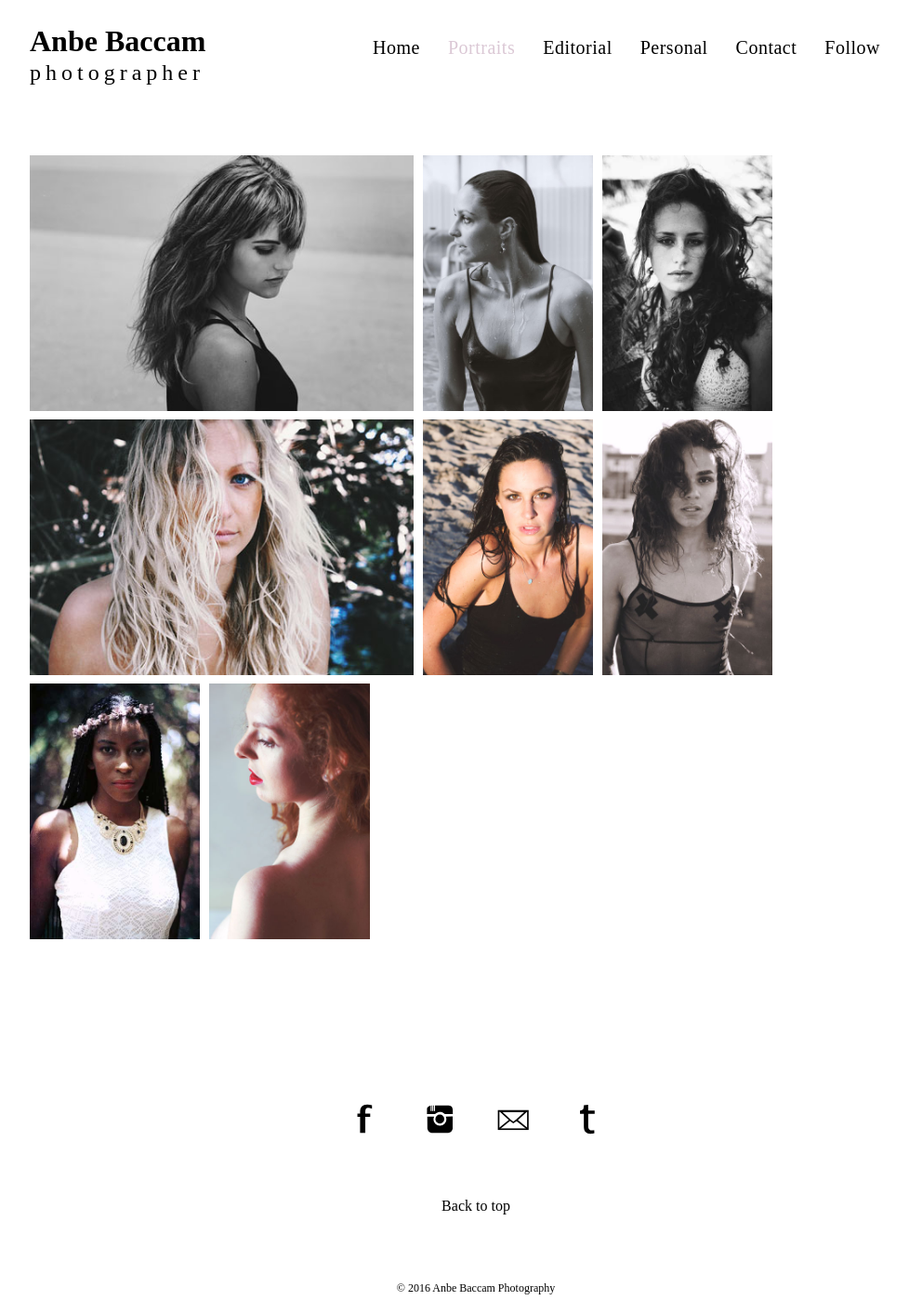
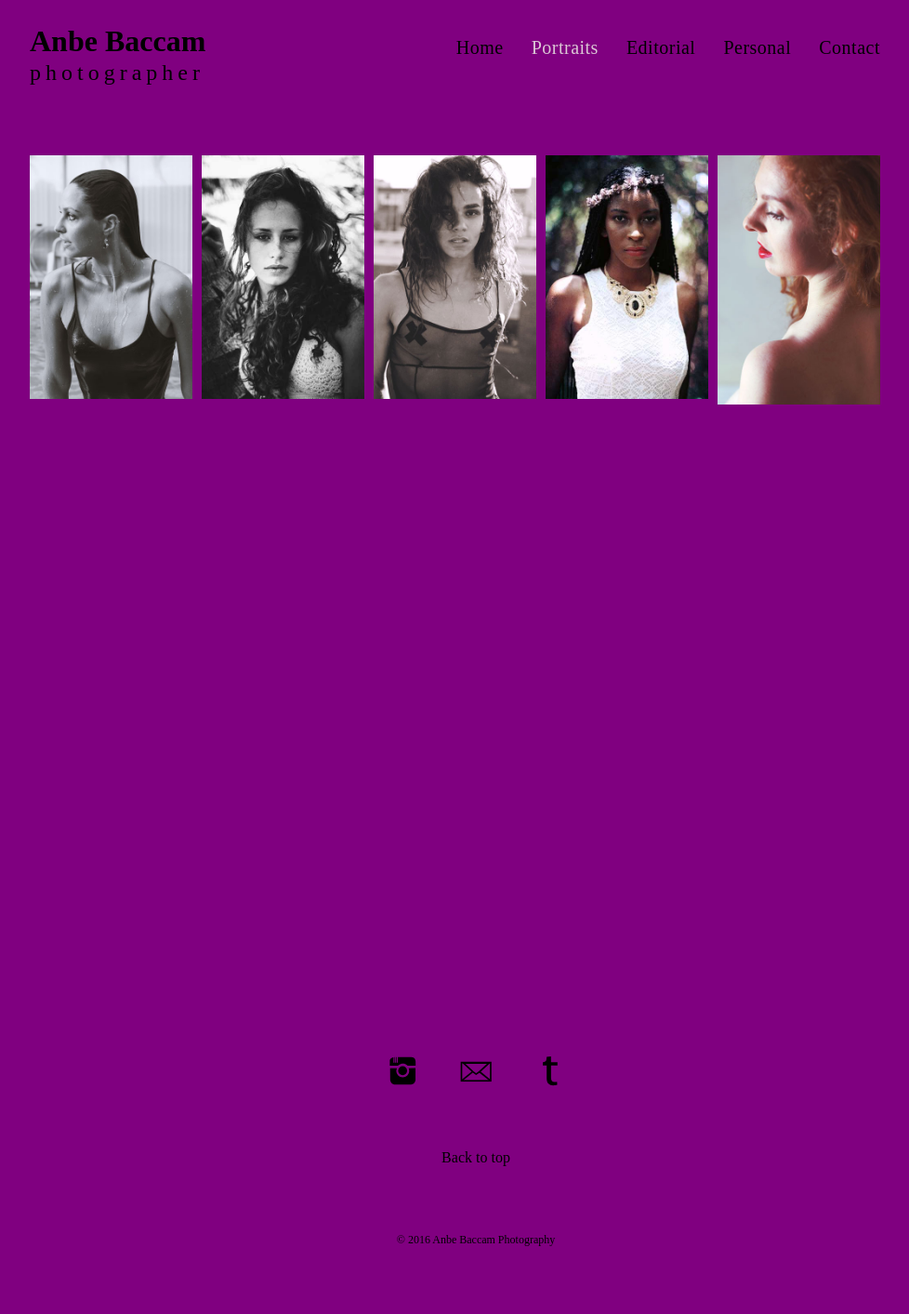
Before and after one commit to Mightynumnums/anbe2, a PHP site: page /portraits.html in a window 1280 px wide. Shown: the whole page at 93% size, without its empty margins (128-1106 px from the left). After the commit the page ends 1340 px from the top, so only its background shows below. Run offline with PHP 8.4, Linux system fonts and the light colour scheme; some libraries are stand-ins or nearby versions; some web fonts are replaced.

Commit message:
mq gallery fixed, css and html cleaned up and simplified, un-needed classes removed

```diff
--- a/contact.html
+++ b/contact.html
@@ -24,7 +24,6 @@
 			<li class="menu3 item"><a href="editorial.html">Editorial</a></li>
 			<li class="menu4 item"><a href="personal.html">Personal</a></li>
 			<li class="menu5 item"><a href="contact.html" class="active">Contact</a></li>
-			<li class="menu6 item"><a href="#follow me">Follow</a></li>
 		</ul>
 	</div>
 
@@ -46,8 +45,7 @@
 
 
 
-	<div class="contact" id="follow me">
-		<div class="fb social"><a href="soon.jpg"><img src="svg/aFB copy.svg"></a></div>
+	<div class="contact">
 		<div class="insta social"><a href="https://www.instagram.com/abaccam/"><img src="svg/ainsta copy.svg"></a></div>
 		<div class="mail social"><a href="mailto:anbebaccam@abaccam.com"><img src="svg/amail copy.svg"></a></div>
 		<div class="tumblr social"><a href="http://anbengbc.tumblr.com/"><img src="svg/tumblr.svg"></a></div>
--- a/index.html
+++ b/index.html
@@ -28,7 +28,6 @@
 			<li class="menu3 item"><a href="editorial.html">Editorial</a></li>
 			<li class="menu4 item"><a href="#personal.html">Personal</a></li>
 			<li class="menu5 item"><a href="contact.html">Contact</a></li>
-			<li class="menu6 item"><a href="#follow me">Follow</a></li>
 		</ul>
 	</div>
 
@@ -58,8 +57,7 @@
 		</p>
 	</div>
 
-	<div class="contact" id="follow me">
-		<div class="fb social"><a href="soon.jpg"><img src="svg/aFB copy.svg"></a></div>
+	<div class="contact">
 		<div class="insta social"><a href="https://www.instagram.com/abaccam/"><img src="svg/ainsta copy.svg"></a></div>
 		<div class="mail social"><a href="mailto:anbe@anbebaccam.com"><img src="svg/amail copy.svg"></a></div>
 		<div class="tumblr social"><a href="http://anbengbc.tumblr.com/"><img src="svg/tumblr.svg"></a></div>
--- a/index/css/main.css
+++ b/index/css/main.css
@@ -41,14 +41,14 @@ footer {
 	margin-bottom: 20px;
 }
 
-h3{
+h3 {
 	font-weight: 700;
 }
 
 
 /******************CONTACT PAGE CSS!!!******************/
 
-.getintouch{
+.getintouch {
 	margin-top: 80px;
 	margin-bottom: 50px;
 
@@ -59,7 +59,7 @@ h3{
 	margin: 0;
 }
 
-.contactnav h3{
+.contactnav h3 {
 	margin: 0 0 4px 0;
 	font-size: 1.75em;
 }
@@ -72,7 +72,7 @@ h3{
 .callemail a:hover {
 	border-bottom: 2px solid black;
 }
-.profilepic img{
+.profilepic img {
 	height: 200px;
 	width: 200px;
 	border-radius: 50%;
@@ -196,9 +196,7 @@ h3{
 
 /* ------------GALLERY ----------- */
 
-.container2,
-.container3,
-.container4 {
+.container {
 	min-height: 100vh;
 	height: 50%;
 	width:  95%;
@@ -206,13 +204,12 @@ h3{
 	display: flex;
 	flex-flow: row wrap;
 	align-content: space-between;
-	justify-content: flex-start;
+	justify-content: center;
 }
 
-.galleryP img,
 .gallery img {
-	height: 250px;
-	width:auto;
+	height: auto;
+	width:300px;
 	margin: 10px 10px 0 0;
 }
 
@@ -222,6 +219,7 @@ h3{
 
 @media only screen and (min-width: 480px) {
 	body{
+		background-color: yellow;
 		width: 75%;
 		text-align: justify;
 	}
@@ -273,43 +271,33 @@ h3{
 	}
 
 	.contact img {
-	padding: 10px 10px;
-	height: 60px;
-	width: 60px;
+		padding: 10px 10px;
+		height: 60px;
+		width: 60px;
 	}
 
 	.profilepic {
 		display: block;
 		text-align: center;
 	}
-		.container2,
-	.container3,
-	.container4 {
+
+	.container {
 		width: 75%;
 		margin: 50px auto;
+		align-content: flex-start;
+		justify-content: center;
 
 	}
 
-
-	.galleryP img {
-		height: 300px;
-		width: auto;
+	.gallery img {
 		margin: 5px 10px 0 0;
 	}
-
-
-	.gallery img {
-		height: 200px;
-		width: auto;
-		margin: 5px 10px 0 0;
-	}
-
-
 }
 
 
 @media only screen and (min-width: 768px) {
 	body{
+		background-color: teal;
 		width: 95%;
 	}
 
@@ -321,15 +309,29 @@ h3{
 	.fade {
 		margin-top: 120px;
 		}
-		.main-head{
+
+	.main-head{
 		float: left;
 		margin-left: -10px;
+	}
+	.container {
+		align-content: flex-start;
+		justify-content: center;
+	}
+
+	.gallery img {
+		height: auto;
+		width: 200px;
+
 	}
 }
 
 @media only screen and (min-width: 900px) {
+	body {
+		background-color: orange;
+	}
 
-	.main-head{
+	.main-head {
 		display: inline-block;
 		margin-top: 10px;
 	}
@@ -340,16 +342,16 @@ h3{
 		justify-content: space-around;
 	}
 
-	.navigation li{
+	.navigation li {
 		padding-right: 20px;
 		font-size: 1.25em;
 	}
 
-	.main-head{
+	.main-head {
 		float: right;
 	}
 
-	.info p{
+	.info p {
 		display: block;
 		width: 60%;
 		text-align: justify-all;
@@ -367,6 +369,9 @@ h3{
 }
 
 @media only screen and (min-width: 1035px) {
+	body {
+		background-color: lime;
+	}
 
 	.main-head {
 		float: right;
@@ -374,7 +379,8 @@ h3{
 }
 
 @media (min-width: 1224px) {
-	body{
+	body {
+		background-color: purple;
 		margin-top: 5px;
 		width: 75%;
 	}
@@ -399,15 +405,19 @@ h3{
 	.fade {
 		margin-top: 25px;
 	}
-	.container2,
-	.container3,
-	.container4 {
+
+	.container {
 		width: 100%;
+		flex-wrap: no-wrap;
+		align-content: flex-start;
+		justify-content: flex-start;
 	}
-	.gallery img,
-	.galleryP img {
-		height: 275px;
+
+	.gallery img {
+		height: auto;
+		width: 175px;
 
 	}
 
+
 }
--- a/portraits.html
+++ b/portraits.html
@@ -27,23 +27,21 @@
 			<li class="menu3 item"><a href="editorial.html">Editorial</a></li>
 			<li class="menu4 item"><a href="#contact">Personal</a></li>
 			<li class="menu5 item"><a href="contact.html">Contact</a></li>
-			<li class="menu6 item"><a href="#follow me">Follow</a></li>
 		</ul>
 	</div>
 
-	<div class="container2">
-		<div class="galleryP"><a href="portraits/portraits_img/ocean.jpg" data-lightbox="portraits"><img src="portraits/TNocean.jpg"></a></div>
-		<div class="galleryP"><a href="portraits/portraits_img/bathingsuit.jpg" data-lightbox="portraits"><img src="portraits/TNbathingsuit.jpg"></a></div>
-		<div class="galleryP"><a href="portraits/portraits_img/curls.jpg" data-lightbox="portraits"><img src="portraits/TNcurls.jpg"></a></div>
-		<div class="galleryP"><a href="portraits/portraits_img/blue.jpg" data-lightbox="portraits"><img src="portraits/TNblue.jpg"></a></div>
-		<div class="galleryP"><a href="portraits/portraits_img/strapoff.jpg" data-lightbox="portraits"><img src="portraits/TNstrapoff.jpg"></a></div>
-		<div class="galleryP"><a href="portraits/portraits_img/xx.jpg" data-lightbox="portraits"><img src="portraits/TNxx.jpg"></a></div>
-		<div class="galleryP"><a href="portraits/portraits_img/queen.jpg" data-lightbox="portraits"><img src="portraits/TNqueen.jpg"></a></div>
-		<div class="galleryP"><a href="portraits/portraits_img/jessshoulder.jpg" data-lightbox="portraits"><img src="portraits/TNjessshoulder.jpg"></a></div>
+	<div class="container">
+	<!-- 	<div class="gallery"><a href="portraits/portraits_img/ocean.jpg" data-lightbox="portraits"><img src="portraits/TNocean.jpg"></a></div> -->
+		<div class="gallery"><a href="portraits/portraits_img/bathingsuit.jpg" data-lightbox="portraits"><img src="portraits/TNbathingsuit.jpg"></a></div>
+		<div class="gallery"><a href="portraits/portraits_img/curls.jpg" data-lightbox="portraits"><img src="portraits/TNcurls.jpg"></a></div>
+	<!-- 	<div class="gallery"><a href="portraits/portraits_img/blue.jpg" data-lightbox="portraits"><img src="portraits/TNblue.jpg"></a></div> -->
+		<!-- <div class="gallery"><a href="portraits/portraits_img/strapoff.jpg" data-lightbox="portraits"><img src="portraits/TNstrapoff.jpg"></a></div> -->
+		<div class="gallery"><a href="portraits/portraits_img/xx.jpg" data-lightbox="portraits"><img src="portraits/TNxx.jpg"></a></div>
+		<div class="gallery"><a href="portraits/portraits_img/queen.jpg" data-lightbox="portraits"><img src="portraits/TNqueen.jpg"></a></div>
+		<div class="gallery"><a href="portraits/portraits_img/jessshoulder.jpg" data-lightbox="portraits"><img src="portraits/TNjessshoulder.jpg"></a></div>
 			</div>
 
-	<div class="contact" id="follow me">
-		<div class="fb social"><a href="soon.jpg"><img src="svg/aFB copy.svg"></a></div>
+	<div class="contact">
 		<div class="insta social"><a href="https://www.instagram.com/abaccam/"><img src="svg/ainsta copy.svg"></a></div>
 		<div class="mail social"><a href="mailto:anbe@anbebaccam.com"><img src="svg/amail copy.svg"></a></div>
 		<div class="tumblr social"><a href="http://anbengbc.tumblr.com/"><img src="svg/tumblr.svg"></a></div>
```
Also changed, not shown: editorial.html (+11 -15 lines), personal.html (+7 -10 lines), portraits/TNjessshoulder.jpg.
